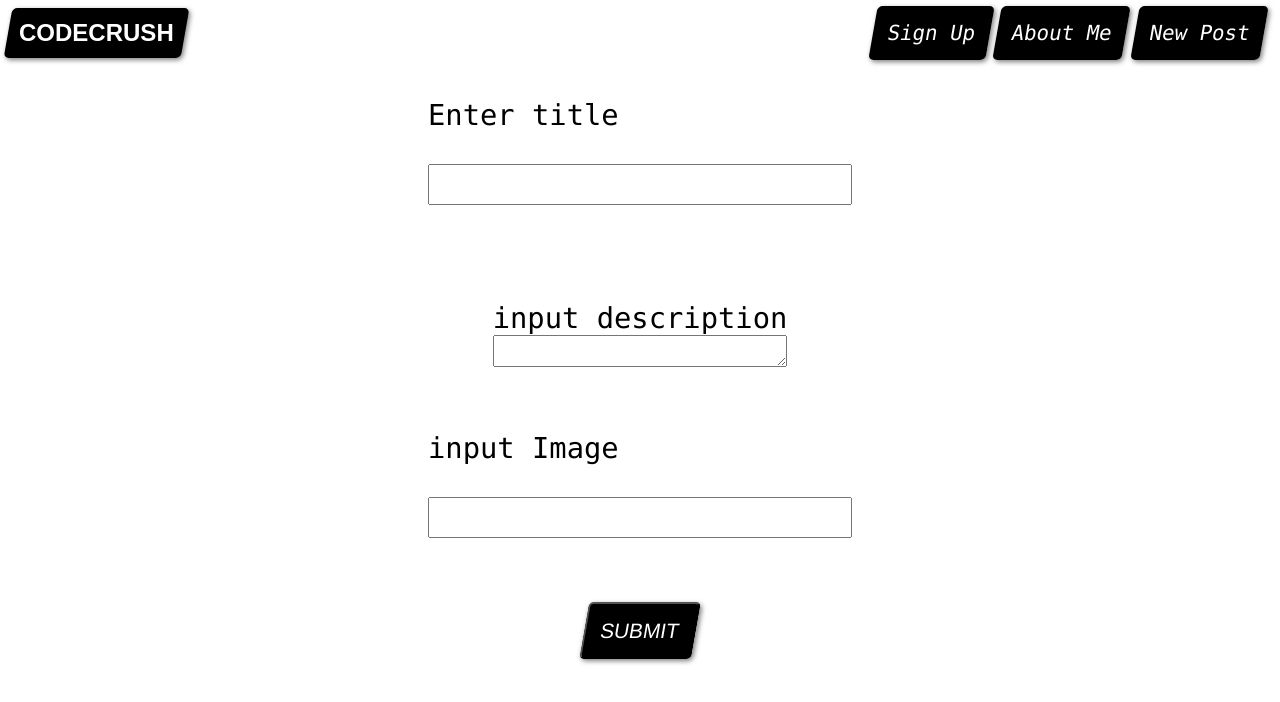
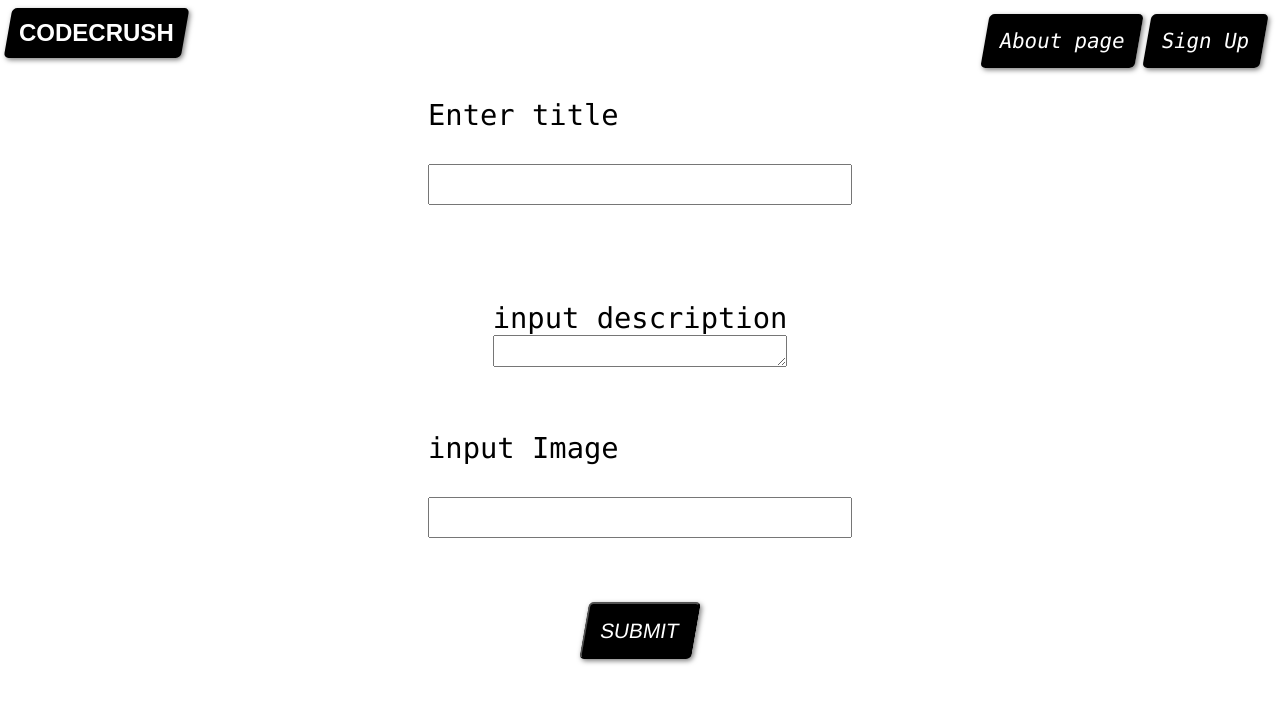
Before and after one commit to Wonski312/blogPage, a Next.js app: page /new-post in a window 1280 px wide. Shown: the top 702 px of the page. Built offline with nearby package versions, Linux system fonts and the light colour scheme.

Commit message:
sign up with errors

```diff
--- a/src/components/Layout/Navigation/Navigation.js
+++ b/src/components/Layout/Navigation/Navigation.js
@@ -8,18 +8,17 @@
 
 import { useSelector } from "react-redux";
 function Navigation() {
-const userState = useSelector(state => state.userLoggedIn);
-	const auth = getAuth()
-
+	const userState = useSelector((state) => state.userLoggedIn);
+	const auth = getAuth();
 
 	const navLinks = [
-		{ link: "Sign Up", href: "/auth?mode=Login", id: "Login", hidden :false},
+		{ link: "Sign Up", href: "/auth?mode=Login", id: "Login", show: false },
 		{
 			link: "About Me",
 			href: "/about",
 			id: "aboutMe",
 		},
-		{ link: "New Post", href: "/new-post", id: "newpost", hidden: true },
+		{ link: "New Post", href: "/new-post", id: "newpost", show: true },
 	];
 
 	const [active, setActive] = useState(false);
@@ -52,32 +51,29 @@
 						onClick={toggleNav}
 					/>
 					<ul className={`${classes.navigation__ul} `}>
-						{navLinks.map((navLink) => {
+						{/* {navLinks.map((navLink) => {
+
+
 							return (
-
 							<li key={navLink.href} className={classes.navigation__li}>
 									<Link href={navLink.href} onClick={toggleNav}>
 										{navLink.link}
 									</Link>
 								</li>
 							);
-						})}
-						{userState && <LogoutButton/>}
-						{/* <li className={classes.navigation__li}>
-							<Link href='/' onClick={toggleNav}>
-								Home
-							</Link>
-						</li>
+						})} */}
+
 						<li className={classes.navigation__li}>
 							<Link href='/about' onClick={toggleNav}>
 								About page
 							</Link>
 						</li>
-						<li className={classes.navigation__li}>
-							<Link href='/signIn' onClick={toggleNav}>
-								SignIN
+						{!userState &&<li className={classes.navigation__li}>
+							<Link href='/auth?mode=Login' onClick={toggleNav}>
+								Sign Up
 							</Link>
-						</li> */}
+						</li>}
+						{userState && <LogoutButton />}
 					</ul>
 				</div>
 
@@ -94,7 +90,7 @@
 					</div>
 				</Link>
 				<ul className={classes.navigation__desktop__ul}>
-					{navLinks.map((navLink) => {
+					{/* {navLinks.map((navLink) => {
 						return (
 							<li
 								key={navLink.href}
@@ -107,7 +103,7 @@
 								</Link>
 							</li>
 						);
-					})}
+					})} */}
 					{/* <li className={classes.navigation__desktop__li}>
 						<Link href='/about'>About page</Link>
 					</li>
@@ -116,7 +112,24 @@
 							SignIN
 						</Link>
 					</li> */}
-					{userState && 	<LogoutButton/>}
+
+					<li className={classes.navigation__desktop__li}>
+						<Link
+							href='/about'
+							onClick={toggleNav}
+							className={classes.navigation__desktop__link}>
+							About page
+						</Link>
+					</li>
+					{!userState && <li className={classes.navigation__desktop__li}>
+						<Link
+							href='/auth?mode=Login'
+							onClick={toggleNav}
+							className={classes.navigation__desktop__link}>
+							Sign Up
+						</Link>
+					</li>}
+					{userState && <LogoutButton />}
 				</ul>
 			</nav>
 		</>
--- a/src/components/Layout/Navigation/Navigation.module.scss
+++ b/src/components/Layout/Navigation/Navigation.module.scss
@@ -86,9 +86,9 @@
 			list-style: none;
 		}
 		&__li {
+			margin-top: 1em;
 			margin-right: 0.5em;
 			transform: skew(-10deg);
-
 			a,
 			a:focus,
 			a:active {
@@ -96,6 +96,7 @@
 			}
 		}
 		&__link{
+
 			border-radius: 5px;
 			font-size: 1.3rem;
 			background: #000;
--- a/src/components/UI/LogOut.module.scss
+++ b/src/components/UI/LogOut.module.scss
@@ -1,4 +1,6 @@
 .btn{
+	width: 100%;
+	margin: 0 auto;
     border-radius: 5px;
     color: #fff;
 			font-size: 1.3rem;
```
Also changed, not shown: src/components/AuthForm/AuthForm.js (+61 -43 lines).
